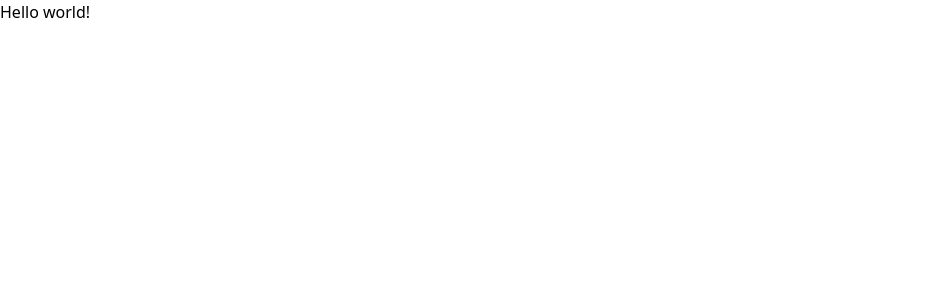
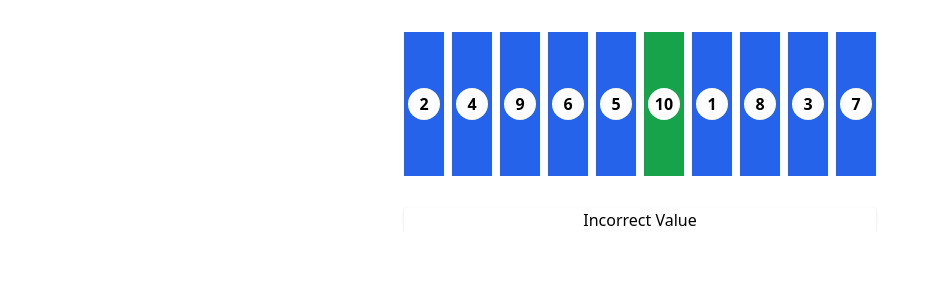
Before and after one commit to theananttrivedi/linearsearch-visualiser, a React (Vite) app: page / in a window 1280 px wide. Shown: the top 300 px of the page, without its empty margins (0-938 px from the left). Built offline with nearby package versions, Linux system fonts and the light colour scheme.

Commit message:
Build a working prototype BARE MINIMUM

```diff
--- a/src/App.jsx
+++ b/src/App.jsx
@@ -1,13 +1,13 @@
-import { useState } from 'react'
+import BarContainer from "./components/BarContainer";
 
 function App() {
-  const [count, setCount] = useState(0)
-
   return (
-     <h1 className="">
-      Hello world!
-    </h1>
-  )
+    <>
+      <div className="flex flex-col items-center mt-8 overflow-x-hidden">
+        <BarContainer />
+      </div>
+    </>
+  );
 }
 
-export default App
+export default App;
--- /dev/null
+++ b/src/components/Bar.jsx
@@ -0,0 +1,23 @@
+const Bar = ({ num, currentlyLooking, correct }) => {
+  return (
+    <div
+      className={`w-10 h-36 relative flex flex-col justify-center items-center ${
+        currentlyLooking
+          ? "bg-white border-2 border-blue-600"
+          : correct
+          ? "bg-green-600"
+          : "bg-blue-600"
+      }`}
+    >
+      <div
+        className={`w-8 h-8 font-bold flex flex-col justify-center items-center [border-radius:50%] ${
+          currentlyLooking ? "" : "bg-white"
+        }`}
+      >
+        {num}
+      </div>
+    </div>
+  );
+};
+
+export default Bar;
--- /dev/null
+++ b/src/components/BarContainer.jsx
@@ -0,0 +1,156 @@
+import { useEffect, useState } from "react";
+import Bar from "./Bar";
+import ResultContainer from "./ResultContainer";
+
+const bars_intital = [
+  { num: 1, currentlyLooking: false, correct: false },
+  { num: 2, currentlyLooking: false, correct: false },
+  { num: 3, currentlyLooking: false, correct: false },
+  { num: 4, currentlyLooking: false, correct: false },
+  { num: 5, currentlyLooking: false, correct: false },
+  { num: 6, currentlyLooking: false, correct: false },
+  { num: 7, currentlyLooking: false, correct: false },
+  { num: 8, currentlyLooking: false, correct: false },
+  { num: 9, currentlyLooking: false, correct: false },
+  { num: 10, currentlyLooking: false, correct: false },
+];
+
+function shuffleArray(array) {
+  for (let i = array.length - 1; i > 0; i--) {
+    // Generate random number
+    let j = Math.floor(Math.random() * (i + 1));
+
+    let temp = array[i];
+    array[i] = array[j];
+    array[j] = temp;
+  }
+
+  return array;
+}
+function BarContainer() {
+  // shuffleArray(bars)
+  const [bars, setBars] = useState(shuffleArray(bars_intital));
+  const [visualised, setVisualised] = useState(false);
+  const [index, setIndex] = useState(null);
+  const valueToBeSearched = 10;
+  async function visualizeLinearSearch() {
+    // 1. Set the first to currentlyLooking = true
+    // 2. then compare
+    // 3. If true then break the loop and set correct = true
+    //    Else go to the next one and repeat 2.
+    // If the current index is equal to the length
+    // Display: The value is not in the list
+    let i = 0;
+    let foundcorrect = false;
+    while (i <= bars.length) {
+      if (foundcorrect) {
+        setVisualised(true);
+        setIndex(i - 1);
+        break;
+      }
+      // 1. Set the current bar to looking = true
+      setBars((prevBars) => {
+        const newBars = [...prevBars];
+        if (i < bars.length) {
+          const barToBeLookedAt = prevBars[i];
+          barToBeLookedAt.currentlyLooking = true;
+          newBars[i] = barToBeLookedAt;
+        }
+        return newBars;
+      });
+
+      // 2. Set the previous bar to looking = false
+      setBars((prevBars) => {
+        const newBars = [...prevBars];
+        if (i != 0) {
+          const barBefore = prevBars[i - 1];
+          barBefore.currentlyLooking = false;
+          newBars[i - 1] = barBefore;
+        }
+        return newBars;
+      });
+
+      // 3. Check the condition if true then make it correct visually
+      setBars((prevBars) => {
+        const newBars = [...prevBars];
+        if (i < bars.length && prevBars[i].num === valueToBeSearched) {
+          const barToBeMarkedCorrect = prevBars[i];
+          barToBeMarkedCorrect.currentlyLooking = false;
+          barToBeMarkedCorrect.correct = true;
+          newBars[i] = barToBeMarkedCorrect;
+          foundcorrect = true;
+        }
+        return newBars;
+      });
+
+      if (foundcorrect) {
+        setVisualised(true);
+        setIndex(i - 1);
+      }
+
+      //   setBars((prevBars) => {
+      //     //   1. Set the previous bar to normal
+      //     //   2. Set the current bar to looking = true
+      //     //   3. Update the bars array
+      //     const newBars = [...prevBars];
+
+      //     //
+      //     if (i != 0) {
+      //       const barBefore = prevBars[i - 1];
+      //       barBefore.currentlyLooking = false;
+      //       newBars[i - 1] = barBefore;
+      //     }
+
+      //     if (i < bars.length) {
+      //       const barToBeLookedAt = prevBars[i];
+      //       barToBeLookedAt.currentlyLooking = true;
+      //       newBars[i] = barToBeLookedAt;
+      //     }
+
+      //     if (i < bars.length && prevBars[i].num === valueToBeSearched) {
+      //       const barToBeMarkedCorrect = prevBars[i];
+      //       barToBeMarkedCorrect.currentlyLooking = false;
+      //       barToBeMarkedCorrect.correct = true;
+      //       newBars[i] = barToBeMarkedCorrect;
+      //       foundcorrect = true;
+      //     }
+
+      //     return newBars;
+      //   });
+
+      await new Promise((resolve) => setTimeout(resolve, 1000));
+
+      i++;
+    }
+  }
+
+  useEffect(() => {
+    visualizeLinearSearch();
+  }, []);
+
+  return (
+    <div className="flex flex-col gap-y-8">
+      <div className="flex gap-x-2">
+        {bars.map((bar, index) => {
+          const { num, currentlyLooking, correct } = bar;
+          return (
+            <Bar
+              num={num}
+              key={index}
+              currentlyLooking={currentlyLooking}
+              correct={correct}
+            />
+          );
+        })}
+      </div>
+
+      <ResultContainer
+        value={valueToBeSearched}
+        index={index}
+        notCorrect={!visualised}
+      />
+    </div>
+  );
+}
+
+export default BarContainer;
--- /dev/null
+++ b/src/components/ResultContainer.jsx
@@ -0,0 +1,14 @@
+const ResultContainer = ({ value, index, notCorrect }) => {
+  let component = (
+    <p>
+      The value <span className="font-bold">{value}</span> found successfully at
+      index <span className="font-bold text-green-600">{index}</span>!
+    </p>
+  );
+  if (notCorrect) {
+    component = <p>Incorrect Value </p>;
+  }
+  return <div className="shadow text-center">{component}</div>;
+};
+
+export default ResultContainer;
```
